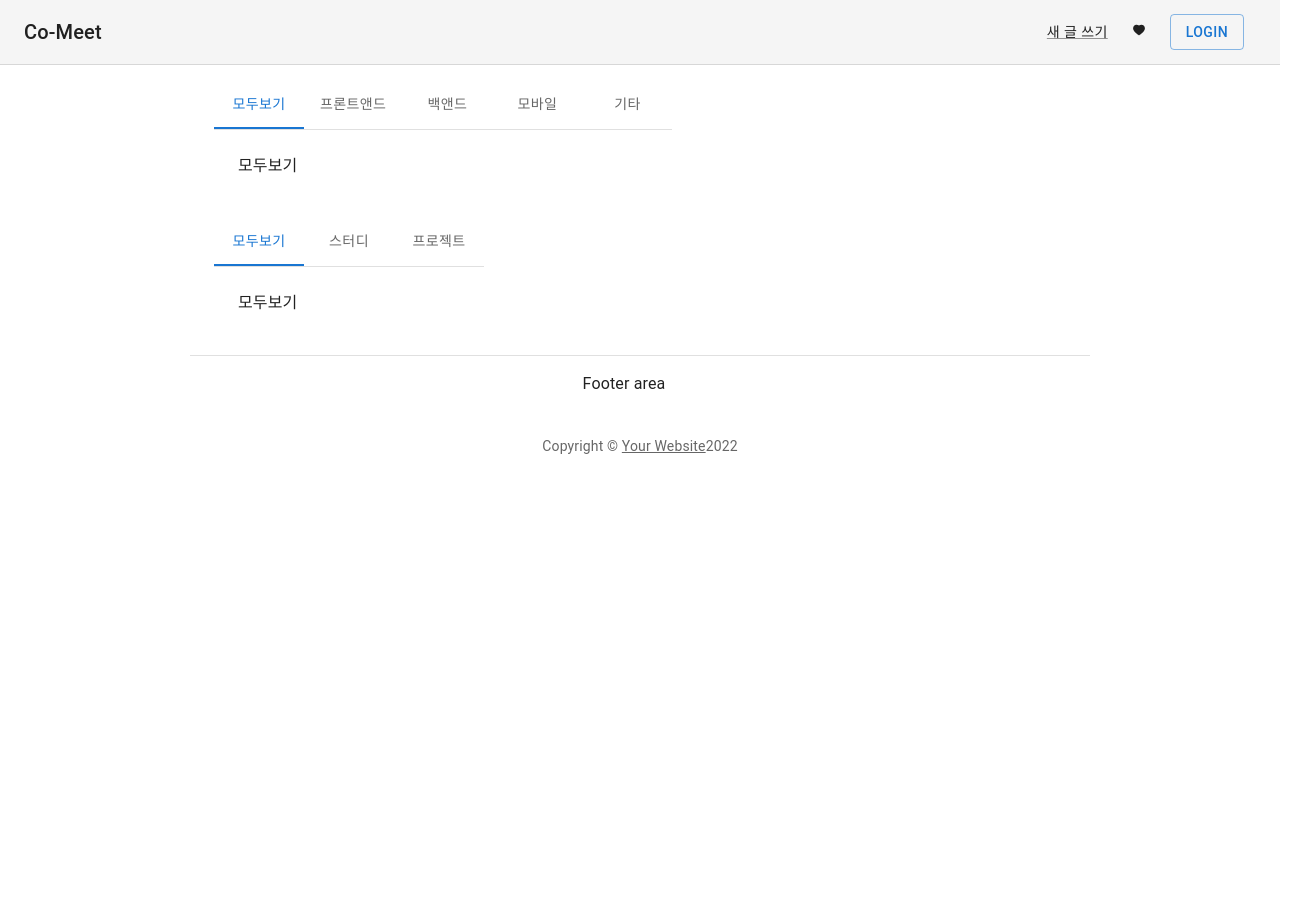
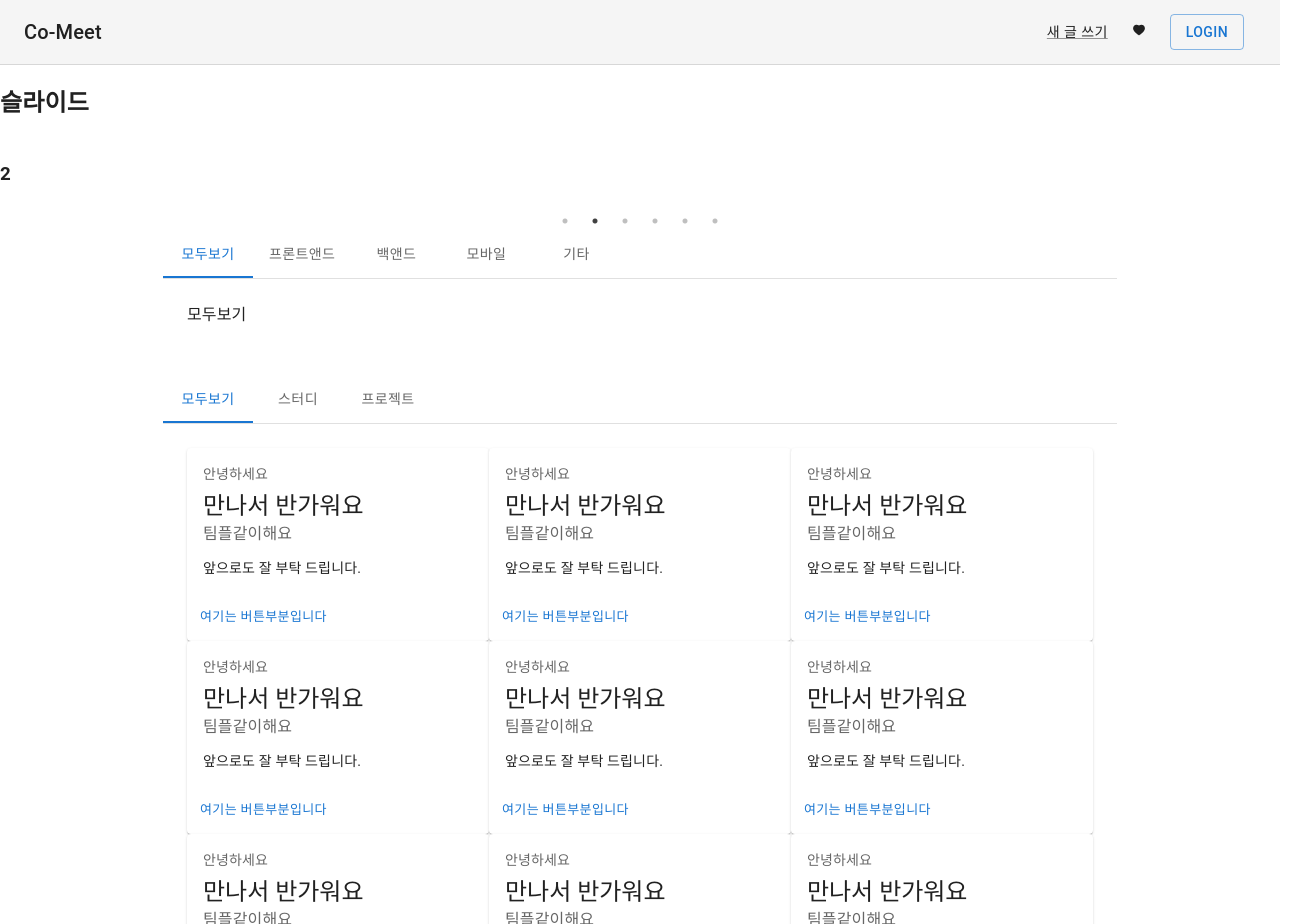
Before and after one commit to Tamanegi-seoul/Co-meet, a React (Create React App) app: page / in a window 1280 px wide. Shown: the top 924 px of the page, 1305 px wide, since content can reach past the window. Before the commit the page ends 800 px from the top, so only its background shows below. Built offline with nearby package versions, Linux system fonts and the light colour scheme.

Commit message:
refactor: component,mainPage 세분화 및 슬라이드 추가

```diff
--- a/package.json
+++ b/package.json
@@ -15,6 +15,8 @@
     "react-icons": "^4.6.0",
     "react-router-dom": "^6.4.3",
     "react-scripts": "5.0.1",
+    "react-slick": "^0.29.0",
+    "slick-carousel": "^1.8.1",
     "styled-components": "^5.3.6",
     "web-vitals": "^2.1.4"
   },
--- a/src/App.js
+++ b/src/App.js
@@ -1,36 +1,14 @@
 import * as React from "react";
-import AppBar from "@mui/material/AppBar";
-import Button from "@mui/material/Button";
 import CssBaseline from "@mui/material/CssBaseline";
 import Grid from "@mui/material/Grid";
-import Toolbar from "@mui/material/Toolbar";
-import Typography from "@mui/material/Typography";
-import Link from "@mui/material/Link";
 import GlobalStyles from "@mui/material/GlobalStyles";
-import Container from "@mui/material/Container";
-import { Box } from "@mui/material";
 import PostList from "./components/PostList";
 import TeachStack from "./components/TeachStack";
-import { AiFillHeart } from "react-icons/ai";
+import Header from "./components/Header";
+import Footer from "./components/Footer";
+import MainCarousel from "./components/MainCarousel";
 
-function Copyright(props) {
-  return (
-    <Typography
-      variant="body2"
-      color="text.secondary"
-      align="center"
-      {...props}
-    >
-      {"Copyright © "}
-      <Link color="inherit" href="https://mui.com/">
-        Your Website
-      </Link>
-      {new Date().getFullYear()}
-    </Typography>
-  );
-}
-
-function PricingContent() {
+function App() {
   return (
     <React.Fragment>
       <GlobalStyles
@@ -39,118 +17,37 @@ function PricingContent() {
       <CssBaseline />
 
       {/* begin of header*/}
-      <AppBar
-        position="static"
-        color="default"
-        elevation={0}
-        sx={{ borderBottom: theme => `1px solid ${theme.palette.divider}` }}
-        maxWidth="md"
-        component="main"
-      >
-        <Toolbar sx={{ flexWrap: "wrap" }}>
-          <Typography variant="h6" color="inherit" noWrap sx={{ flexGrow: 1 }}>
-            Co-Meet
-          </Typography>
-          <nav>
-            <Link
-              variant="button"
-              color="text.primary"
-              href="#"
-              sx={{ my: 1, mx: 1.5 }}
-            >
-              새 글 쓰기
-            </Link>
-            <Link
-              variant="button"
-              color="text.primary"
-              href="#"
-              sx={{ my: 1, mx: 1.5 }}
-            >
-              <AiFillHeart />
-            </Link>
-          </nav>
-          <Button
-            to="/"
-            href="#"
-            variant="outlined"
-            sx={{
-              my: 1,
-              mx: 1.5,
-            }}
-          >
-            Login
-          </Button>
-        </Toolbar>
-      </AppBar>
+      <Header />
       {/* end header */}
-      {/* Teach Stack */}
-      <Container maxWidth="md" component="main">
-        <Box
-          sx={{
-            marginTop: 2,
-            display: "flex",
-            flexDirection: "column",
-            alignItems: "start",
-          }}
-        >
-          <Grid
-            item
-            sx={{
-              display: "flex",
-              flexDirection: "row",
-              alignItems: "flex-end",
-            }}
-          >
-            <TeachStack />
-          </Grid>
-        </Box>
-      </Container>
 
-      {/* Post List */}
-      <Container maxWidth="md" component="main">
-        <Box
-          sx={{
-            marginTop: 2,
-            display: "flex",
-            flexDirection: "column",
-            alignItems: "start",
-            // backgroundColor: "ivory",
-          }}
-        >
-          <Grid
-            item
-            sx={{
-              display: "flex",
-              flexDirection: "row",
-              alignItems: "flex-end",
-            }}
-          >
-            <PostList />
-          </Grid>
-        </Box>
-      </Container>
+      {/* slide */}
+      <Grid container spacing={3}>
+        <Grid item xs={12}>
+          <MainCarousel></MainCarousel>
+        </Grid>
+        {/* slide */}
 
+        {/* TechStack */}
+        <Grid item xs={1.5}></Grid>
+        <Grid item xs={9}>
+          <TeachStack />
+        </Grid>
+        <Grid item xs={1.5}></Grid>
+        {/* TechStack */}
+
+        {/* PostList */}
+        <Grid item xs={1.5}></Grid>
+        <Grid item xs={9}>
+          <PostList />
+        </Grid>
+        <Grid item xs={1.5}></Grid>
+        {/* PostList */}
+      </Grid>
       {/* Footer */}
-      <Container
-        maxWidth="md"
-        component="footer"
-        sx={{
-          borderTop: theme => `1px solid ${theme.palette.divider}`,
-          mt: 2,
-          py: [3, 6],
-        }}
-      >
-        <Grid container spacing={4} justifyContent="space-evenly">
-          Footer area
-          {/* 위에 영어 지우고 이 자리에 컴포넌트 연결하면 됩니다. */}
-        </Grid>
-        <Copyright sx={{ mt: 5 }} />
-      </Container>
+      <Footer />
       {/* End footer */}
     </React.Fragment>
   );
 }
 
-export default function Pricing() {
-  return <PricingContent />;
-}
+export default App;
--- /dev/null
+++ b/src/components/Footer.js
@@ -0,0 +1,44 @@
+import React from "react";
+import Container from "@mui/material/Container";
+import Grid from "@mui/material/Grid";
+import Link from "@mui/material/Link";
+import Typography from "@mui/material/Typography";
+
+function Copyright(props) {
+  return (
+    <Typography
+      variant="body2"
+      color="text.secondary"
+      align="center"
+      {...props}
+    >
+      {"Copyright © "}
+      <Link color="inherit" href="https://mui.com/">
+        Your Website
+      </Link>
+      {new Date().getFullYear()}
+    </Typography>
+  );
+}
+
+const Footer = () => {
+  return (
+    <Container
+      maxWidth="md"
+      component="footer"
+      sx={{
+        borderTop: theme => `1px solid ${theme.palette.divider}`,
+        mt: 2,
+        py: [3, 6],
+      }}
+    >
+      <Grid container spacing={4} justifyContent="space-evenly">
+        Footer area
+        {/* 위에 영어 지우고 이 자리에 컴포넌트 연결하면 됩니다. */}
+      </Grid>
+      <Copyright sx={{ mt: 5 }} />
+    </Container>
+  );
+};
+
+export default Footer;
--- /dev/null
+++ b/src/components/Header.js
@@ -0,0 +1,57 @@
+import React from "react";
+import AppBar from "@mui/material/AppBar";
+import Button from "@mui/material/Button";
+import Toolbar from "@mui/material/Toolbar";
+import Typography from "@mui/material/Typography";
+import Link from "@mui/material/Link";
+import { AiFillHeart } from "react-icons/ai";
+
+const Header = () => {
+  return (
+    <AppBar
+      position="static"
+      color="default"
+      elevation={0}
+      sx={{ borderBottom: theme => `1px solid ${theme.palette.divider}` }}
+      maxwidth="md"
+      component="main"
+    >
+      <Toolbar sx={{ flexWrap: "wrap" }}>
+        <Typography variant="h6" color="inherit" noWrap sx={{ flexGrow: 1 }}>
+          Co-Meet
+        </Typography>
+        <nav>
+          <Link
+            variant="button"
+            color="text.primary"
+            href="#"
+            sx={{ my: 1, mx: 1.5 }}
+          >
+            새 글 쓰기
+          </Link>
+          <Link
+            variant="button"
+            color="text.primary"
+            href="#"
+            sx={{ my: 1, mx: 1.5 }}
+          >
+            <AiFillHeart />
+          </Link>
+        </nav>
+        <Button
+          to="/"
+          href="#"
+          variant="outlined"
+          sx={{
+            my: 1,
+            mx: 1.5,
+          }}
+        >
+          Login
+        </Button>
+      </Toolbar>
+    </AppBar>
+  );
+};
+
+export default Header;
--- /dev/null
+++ b/src/components/MainCarousel.js
@@ -0,0 +1,41 @@
+import Slider from "react-slick";
+import "slick-carousel/slick/slick.css";
+import "slick-carousel/slick/slick-theme.css";
+
+// https://velog.io/@owlsuri/React-slick-Custom 참고사이트
+
+export default function MainCarousel(props) {
+  const settings = {
+    dots: true,
+    infinite: true,
+    speed: 500,
+    slidesToShow: 1,
+    slidesToScroll: 1,
+    autoplay: true,
+  };
+  return (
+    <div>
+      <h2> 슬라이드 </h2>
+      <Slider {...settings}>
+        <div>
+          <h3>1</h3>
+        </div>
+        <div>
+          <h3>2</h3>
+        </div>
+        <div>
+          <h3>3</h3>
+        </div>
+        <div>
+          <h3>4</h3>
+        </div>
+        <div>
+          <h3>5</h3>
+        </div>
+        <div>
+          <h3>6</h3>
+        </div>
+      </Slider>
+    </div>
+  );
+}
--- /dev/null
+++ b/src/components/Post.js
@@ -0,0 +1,36 @@
+import * as React from "react";
+import Card from "@mui/material/Card";
+import CardActions from "@mui/material/CardActions";
+import CardContent from "@mui/material/CardContent";
+import Button from "@mui/material/Button";
+import Typography from "@mui/material/Typography";
+
+export default function BasicCard() {
+  return (
+    <Card
+      sx={{
+        width: {
+          xs: "100%",
+          sm: "50%",
+          md: "33.33%",
+        },
+      }}
+    >
+      <CardContent>
+        <Typography sx={{ fontSize: 14 }} color="text.secondary" gutterBottom>
+          안녕하세요
+        </Typography>
+        <Typography variant="h5" component="div">
+          만나서 반가워요
+        </Typography>
+        <Typography sx={{ mb: 1.5 }} color="text.secondary">
+          팀플같이해요
+        </Typography>
+        <Typography variant="body2">앞으로도 잘 부탁 드립니다.</Typography>
+      </CardContent>
+      <CardActions>
+        <Button size="small">여기는 버튼부분입니다</Button>
+      </CardActions>
+    </Card>
+  );
+}
--- a/src/components/PostList.js
+++ b/src/components/PostList.js
@@ -4,7 +4,19 @@ import Tabs from "@mui/material/Tabs";
 import Tab from "@mui/material/Tab";
 import Typography from "@mui/material/Typography";
 import Box from "@mui/material/Box";
+import styled from "styled-components";
+import Post from "./Post";
 
+const BigTable = styled.div`
+  align-content: center;
+  box-sizing: inherit;
+  box-sizing: content-box;
+`;
+
+const Table = styled.div`
+  display: flex;
+  flex-wrap: wrap;
+`;
 function TabPanel(props) {
   const { children, value, index, ...other } = props;
 
@@ -58,8 +70,23 @@ export default function BasicTabs() {
           <Tab label="프로젝트" {...a11yProps(2)} />
         </Tabs>
       </Box>
+
       <TabPanel value={value} index={0}>
-        모두보기
+        <BigTable>
+          <Table>
+            <Post></Post>
+            <Post></Post>
+            <Post></Post>
+            <Post></Post>
+            <Post></Post>
+            <Post></Post>
+            <Post></Post>
+            <Post></Post>
+            <Post></Post>
+            <Post></Post>
+            <Post></Post>
+          </Table>
+        </BigTable>
       </TabPanel>
       <TabPanel value={value} index={1}>
         스터디
```
Also changed, not shown: 1 other file (tests, documents, lock files or other folders).
